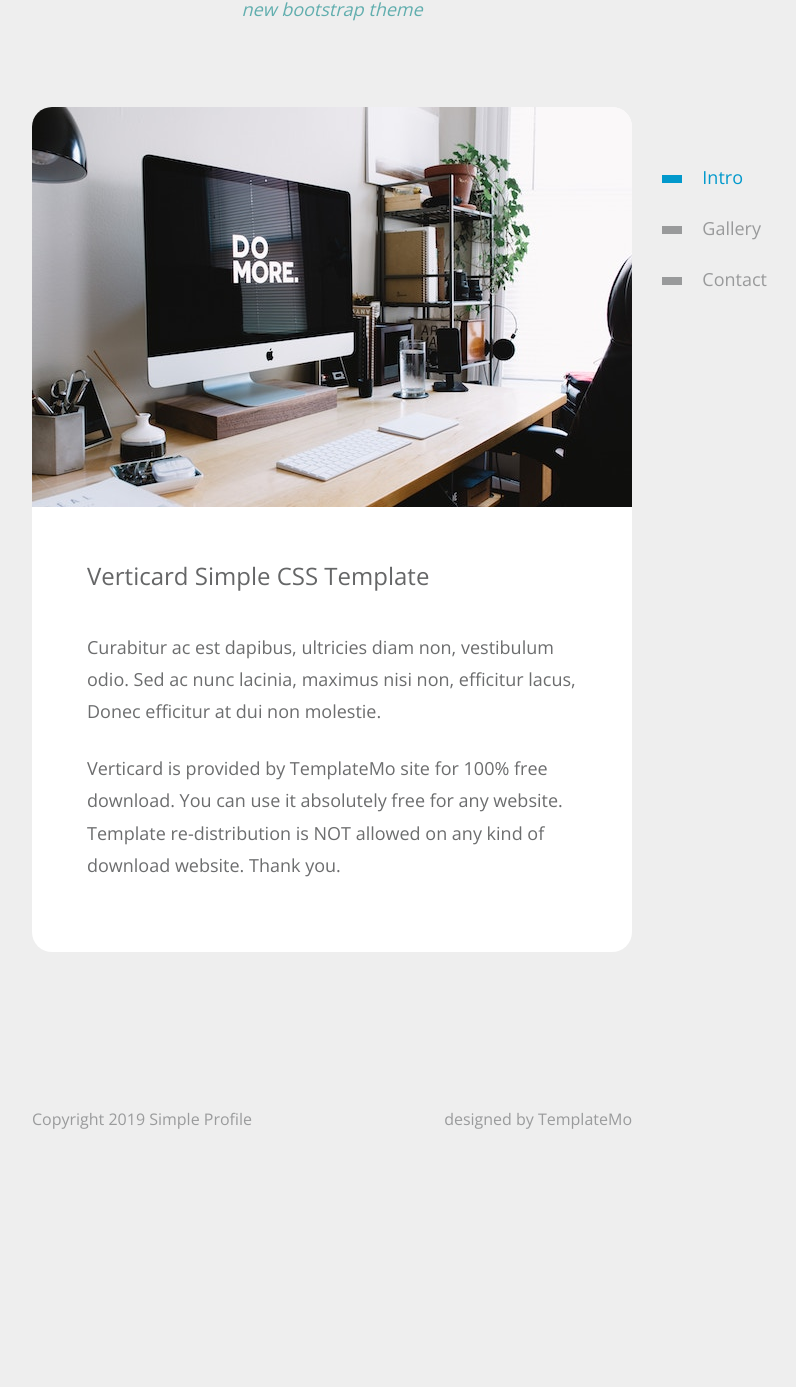
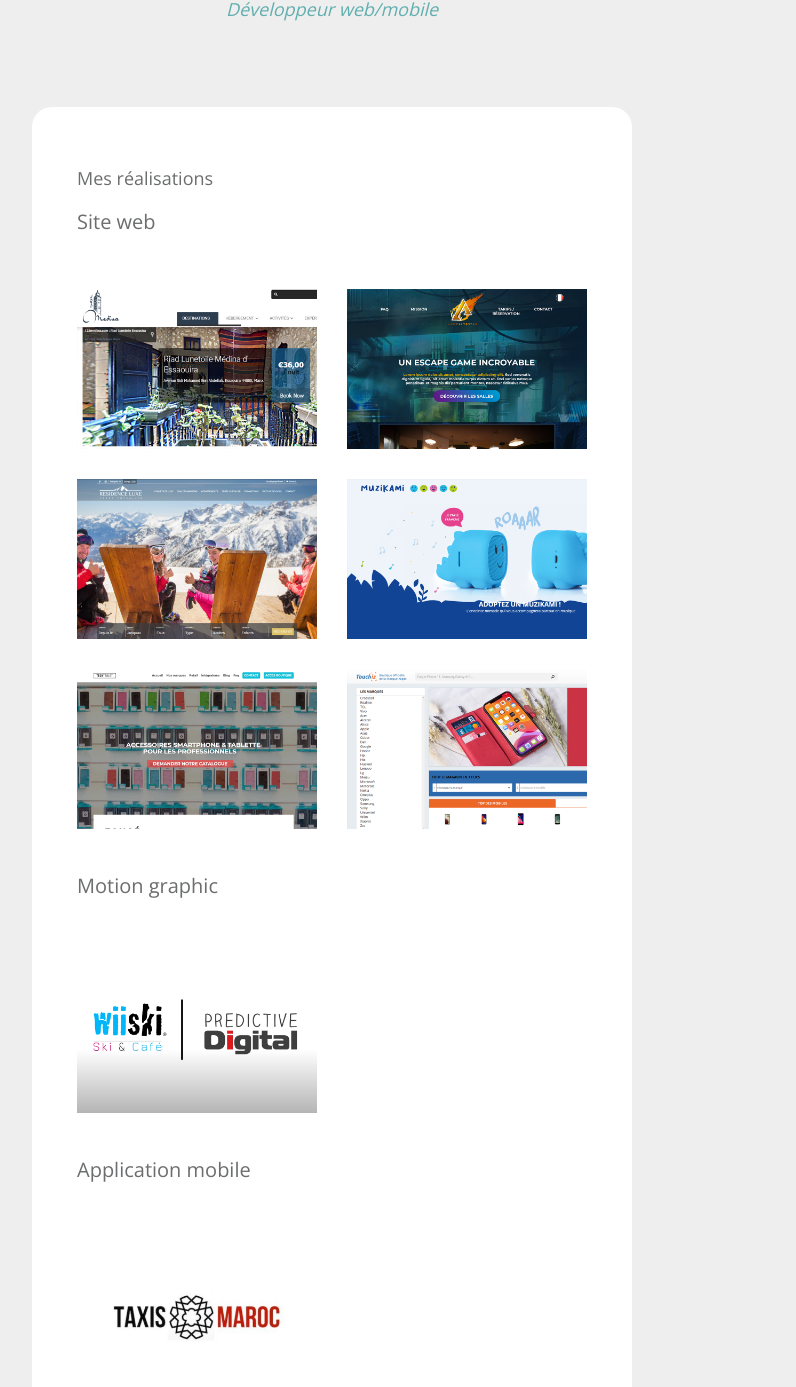
Before and after one commit to lekidybeloha/lekidybeloha.github.io, a plain HTML site: page index.html in a window 1280 px wide. Shown: the part 118-1505 px from the top of the page, without its empty margins (308-1104 px from the left). Before the commit the page ends 1299 px from the top, so only its background shows below. Drawn offline with nearby package versions, Linux system fonts and the light colour scheme.

Commit message:
First commit

```diff
--- a/index.html
+++ b/index.html
@@ -1,65 +1,155 @@
 <!DOCTYPE html>
-<html lang="en">
+<html lang="fr">
 
 <head>
     <meta charset="UTF-8" />
     <meta name="viewport" content="width=device-width, initial-scale=1.0" />
     <meta http-equiv="X-UA-Compatible" content="ie=edge" />
-    <title>VertiCard by TemplateMo</title>
+    <title>DIMBINIAINA Elkana Vinet</title>
 
     <link rel="stylesheet" href="https://fonts.googleapis.com/css?family=Open+Sans:400,600" />
     <link rel="stylesheet" href="css/bootstrap.min.css" />
+    <!-- Magnific Popup core CSS file -->
+    <link rel="stylesheet" href="css/magnific-popup.css" />
     <link rel="stylesheet" href="css/templatemo-style.css" />
     <!--
     Verticard Template
     https://templatemo.com/tm-533-verticard
+
+    Template re-distribution is NOT allowed on any kind of download website. Thank you.
+
     -->
 </head>
 
 <body>
 <div class="tm-page-container mx-auto">
     <header class="tm-header text-center">
-        <h1 class="tm-title text-uppercase">Verticard</h1>
-        <p class="tm-primary-color"><i>new bootstrap theme</i></p>
+        <h1 class="tm-title text-uppercase">DIMBINIAINA Elkana Vinet</h1>
+        <p class="tm-primary-color"><i>Développeur web/mobile</i></p>
     </header>
 
-    <section class="tm-section">
-        <nav class="tm-nav">
-            <ul>
-                <li class="active">
-                    <a href="index.html"><span class="tm-nav-deco"></span>Intro</a>
-                </li>
-                <li>
-                    <a href="gallery.html"><span class="tm-nav-deco"></span>Gallery</a>
-                </li>
-                <li>
-                    <a href="contact.html"><span class="tm-nav-deco"></span>Contact</a>
-                </li>
-            </ul>
-        </nav>
+    <div class="tm-section">
         <div class="tm-content-container">
-            <figure class="mb-0">
-                <img src="img/img-1.jpg" alt="Image" class="img-fluid tm-img" />
-            </figure>
-            <div class="tm-content">
-                <h2 class="tm-page-title">Verticard Simple CSS Template</h2>
-                <p class="mb-4">
-                    Curabitur ac est dapibus, ultricies diam non, vestibulum odio. Sed
-                    ac nunc lacinia, maximus nisi non, efficitur lacus, Donec efficitur
-                    at dui non molestie.
+            <div class="tm-content tm-content-2">
+                <p>
+                    Mes réalisations
                 </p>
-                <p>
-                    Verticard is provided by TemplateMo site for 100% free download. You can use it absolutely free for any website. Template re-distribution is NOT allowed on any kind of download website. Thank you.
-                </p>
+                <h5>Site web</h5>
+                <div class="container-fluid">
+                    <div class="row tm-gallery" id="tmGallery">
+                        <div class="col-sm-6 tm-gallery-item">
+                            <figure class="effect-bubba">
+                                <img src="img/gallery/123medina.PNG" alt="Gallery item" class="img-fluid" />
+                                <figcaption>
+                                    <h2>123 <span>Medina</span></h2>
+                                    <a href="http://123medina.com/">Voir plus</a>
+                                </figcaption>
+                            </figure>
+                        </div>
+                        <div class="col-sm-6 tm-gallery-item">
+                            <figure class="effect-bubba">
+                                <img src="img/gallery/apo.png" alt="Gallery item" class="img-fluid" />
+                                <figcaption>
+                                    <h2>Apocalypstar(v1)</h2>
+                                    <a href="https://apocalypstar.com/">Voir plus</a>
+                                </figcaption>
+                            </figure>
+                        </div>
+                        <div class="col-sm-6 tm-gallery-item">
+                            <figure class="effect-bubba">
+                                <img src="img/gallery/res.png" alt="Gallery item" class="img-fluid" />
+                                <figcaption>
+                                    <h2>Residence <span>Luxe</span></h2>
+                                    <a href="https://www.residence-luxe.com/">Voir plus</a>
+                                </figcaption>
+                            </figure>
+                        </div>
+                        <div class="col-sm-6 tm-gallery-item">
+                            <figure class="effect-bubba">
+                                <img src="img/gallery/muzikami.png" alt="Gallery item" class="img-fluid" />
+                                <figcaption>
+                                    <h2>Muzikami</h2>
+                                    <a href="http://muzikami.fr/">Voir plus</a>
+                                </figcaption>
+                            </figure>
+                        </div>
+                        <div class="col-sm-6 tm-gallery-item">
+                            <figure class="effect-bubba">
+                                <img src="img/gallery/tech.png" alt="Gallery item" class="img-fluid" />
+                                <figcaption>
+                                    <h2>Tech Tablet</h2>
+                                    <a href="https://www.techtablet.fr/">Voir plus</a>
+                                </figcaption>
+                            </figure>
+                        </div>
+                        <div class="col-sm-6 tm-gallery-item">
+                            <figure class="effect-bubba">
+                                <img src="img/gallery/touchiz.png" alt="Gallery item" class="img-fluid" />
+                                <figcaption>
+                                    <h2>Touchiz</h2>
+                                    <a href="https://www.touchiz.fr/">Voir plus</a>
+                                </figcaption>
+                            </figure>
+                        </div>
+                    </div>
+                </div>
+                <h5 style="margin-top: 50px">Motion graphic</h5>
+                <div class="container-fluid">
+                    <div class="row tm-gallery" id="tmGallery">
+                        <div class="col-sm-6 tm-gallery-item">
+                            <figure class="effect-bubba">
+                                <img src="img/gallery/predictive.png" alt="Gallery item" class="img-fluid" />
+                                <figcaption>
+                                    <h2>Predictive <span>Digital</span></h2>
+                                    <a href="https://www.youtube.com/watch?v=0di0WWsOYOM">Voir plus</a>
+                                </figcaption>
+                            </figure>
+                        </div>
+                    </div>
+                </div>
+
+                <h5 style="margin-top: 50px">Application mobile</h5>
+                <div class="container-fluid">
+                    <div class="row tm-gallery" id="tmGallery">
+                        <div class="col-sm-6 tm-gallery-item">
+                            <figure class="effect-bubba">
+                                <img src="img/gallery/taxi.png" alt="Gallery item" class="img-fluid" />
+                                <figcaption>
+                                    <h2>Taxis <span>Maroc</span></h2>
+                                    <a href="https://play.google.com/store/apps/details?id=com.taxismaroc.taxismaroc">Voir plus</a>
+                                </figcaption>
+                            </figure>
+                        </div>
+                    </div>
+                </div>
+
+                <h5 style="margin-top: 50px">CV</h5>
+                <div class="container-fluid">
+                    <div class="row tm-gallery" id="tmGallery">
+                        <div class="col-sm-6 tm-gallery-item">
+                            <figure class="effect-bubba">
+                                <img src="img/gallery/profil.png" alt="Gallery item" class="img-fluid" />
+                                <figcaption>
+                                    <h2>CV</h2>
+                                    <a href="img/gallery/cv.pdf">Voir plus</a>
+                                </figcaption>
+                            </figure>
+                        </div>
+                    </div>
+                </div>
             </div>
         </div>
-    </section>
+    </div>
 
     <footer>
         <span>Copyright 2019 Simple Profile</span>
         <span>designed by TemplateMo</span>
     </footer>
 </div>
+
+<script src="js/jquery-3.4.1.min.js"></script>
+<script src="js/jquery.magnific-popup.min.js"></script>
+
+
 </body>
-
 </html>
```
Also changed, not shown: img/cover.jfif (added), img/gallery/123medina.PNG (added), img/gallery/apo.png (added), img/gallery/muzikami.png (added), img/gallery/predictive.png (added), img/gallery/profil.png (added), img/gallery/res.png (added), img/gallery/taxi.png (added), img/gallery/tech.png (added), img/gallery/touchiz.png (added), 1 other file.
